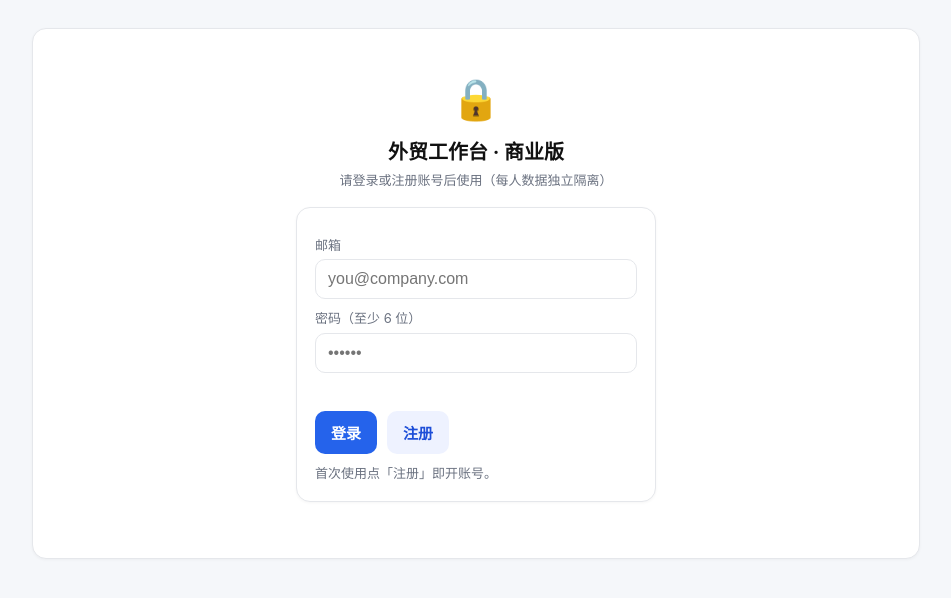
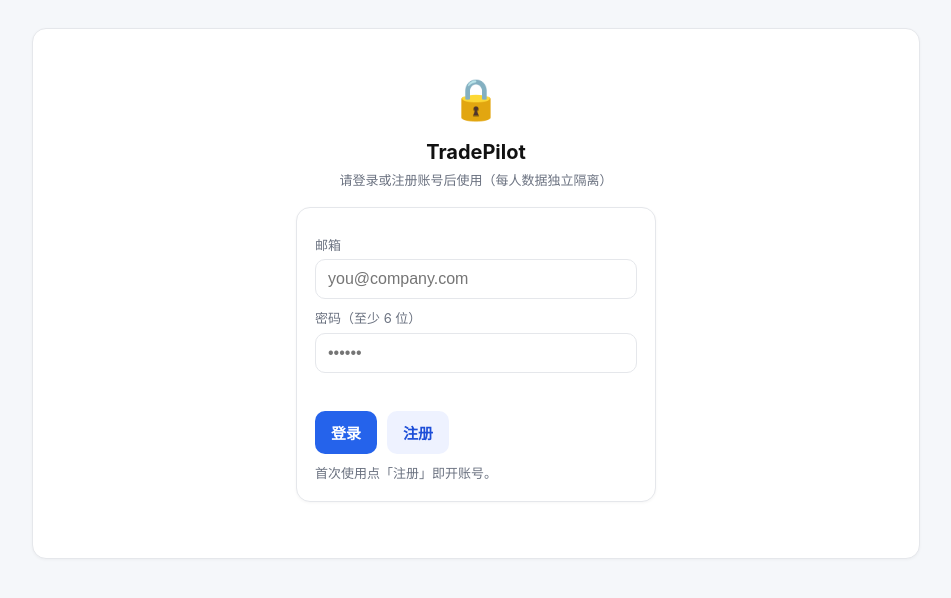
Before and after one commit to mybusiness2018-design/tradeplatform-saas, a plain HTML site: page index.html in a window 1280 px wide. Shown: the whole page, without its empty margins (164-1115 px from the left). Drawn offline with Linux system fonts and the light colour scheme.

Commit message:
rename commercial brand to TradePilot

```diff
--- a/index.html
+++ b/index.html
@@ -3,7 +3,7 @@
 <head>
 <meta charset="utf-8">
 <meta name="viewport" content="width=device-width,initial-scale=1,viewport-fit=cover">
-<title>外贸工作台 · 商业版</title>
+<title>TradePilot</title>
 <style>
   :root{--bg:#f5f7fa;--card:#fff;--pri:#2563eb;--pri2:#1d4ed8;--ok:#16a34a;--mut:#6b7280;--bd:#e5e7eb;--red:#dc2626}
   *{box-sizing:border-box}
@@ -46,7 +46,7 @@
   <!-- 锁定页: 未登录 -->
   <div id="auth" class="card lock">
     <div class="big">🔒</div>
-    <h1>外贸工作台 · 商业版</h1>
+    <h1>TradePilot</h1>
     <div class="sub">请登录或注册账号后使用（每人数据独立隔离）</div>
     <div class="card" style="text-align:left;max-width:360px;margin:16px auto">
       <div class="row">
@@ -67,7 +67,7 @@
   <!-- 应用区: 登录后 -->
   <div id="app" class="hide">
     <div class="card topbar">
-      <div><h1>外贸工作台 · 商业版</h1><div class="sub">多租户 SaaS · 你的数据仅你自己可见</div></div>
+      <div><h1>TradePilot</h1><div class="sub">多租户 SaaS · 你的数据仅你自己可见</div></div>
       <div class="row" style="flex:0"><span class="pill" id="who"></span><button class="ghost mini" onclick="logout()">退出</button></div>
     </div>
 
@@ -97,7 +97,7 @@
     </div>
 
     <div class="card sub">
-      这是商业版地基（账号门 + 每用户数据隔离已跑通）。后续将：① 把你的现有模块逐批移植进来；
+      这是 TradePilot 地基（账号门 + 每用户数据隔离已跑通）。后续将：① 把你的现有模块逐批移植进来；
       ② 将邮件/话术等核心算法移到服务端，买家看不到源码（真防护）；③ 接入付款后激活开关。
     </div>
   </div>
```
